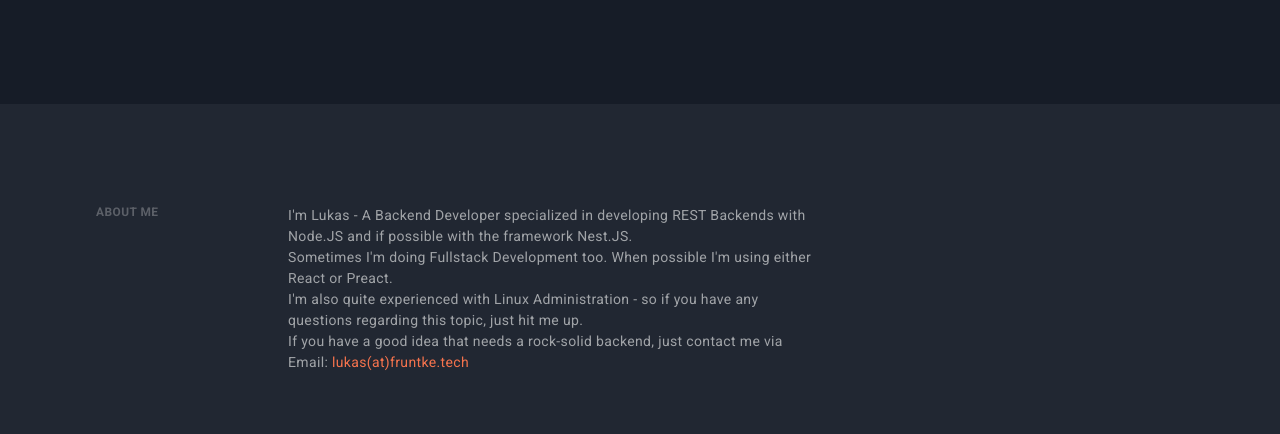
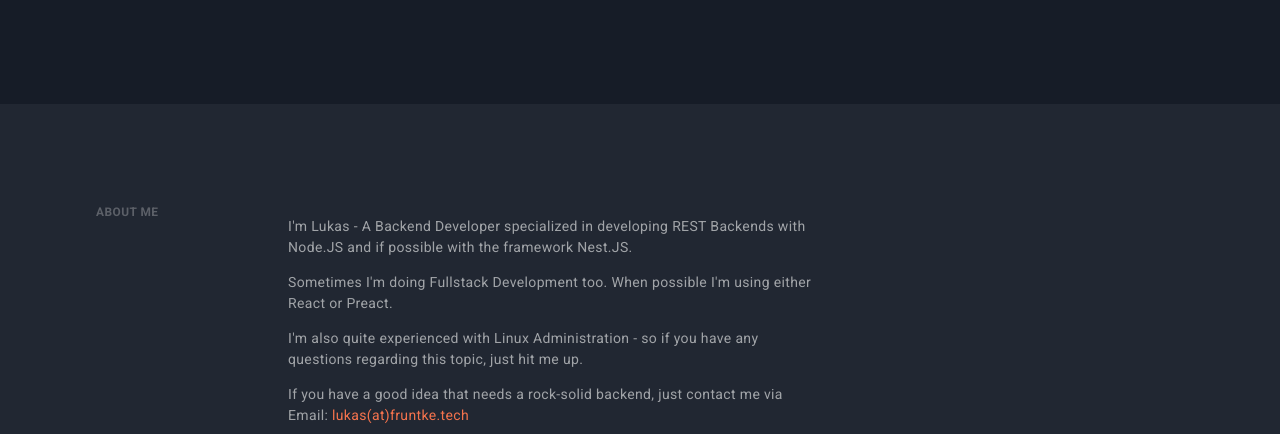
Before and after one commit to LukvonStrom/website, a plain HTML site: page index.html in a window 1280 px wide. Shown: the part 366-800 px from the top of the page. Drawn offline with Linux system fonts and the light colour scheme.

Commit message:
:speech_balloon: Praragraphs instead of line breaks

```diff
--- a/index.html
+++ b/index.html
@@ -93,10 +93,10 @@
           </header>
           <main>
             <p>
-                I'm Lukas - A Backend Developer specialized in developing REST Backends with Node.JS and if possible with the framework Nest.JS. <br>
-                Sometimes I'm doing Fullstack Development too. When possible I'm using either React or Preact.<br>
-                I'm also quite experienced with Linux Administration - so if you have any questions regarding this topic, just hit me up.<br>
-                If you have a good idea that needs a rock-solid backend, just contact me via Email: <a href="mailto:lukas@fruntke.tech">lukas(at)fruntke.tech</a>
+                <p>I'm Lukas - A Backend Developer specialized in developing REST Backends with Node.JS and if possible with the framework Nest.JS.</p>
+                <p>Sometimes I'm doing Fullstack Development too. When possible I'm using either React or Preact.</p>
+                <p> I'm also quite experienced with Linux Administration - so if you have any questions regarding this topic, just hit me up.</p>
+                <p>If you have a good idea that needs a rock-solid backend, just contact me via Email: <a href="mailto:lukas@fruntke.tech">lukas(at)fruntke.tech</a></p>
             </p>
           </main>
         </section>
```
